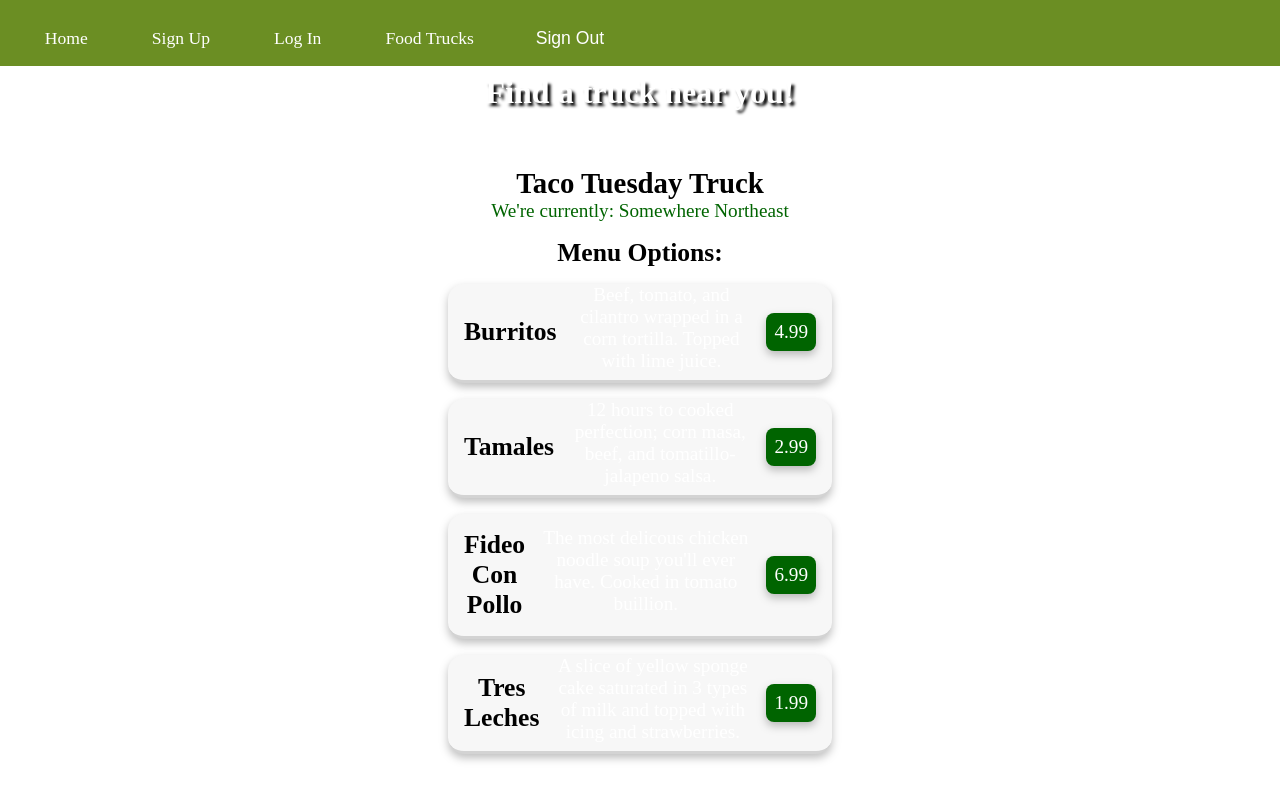
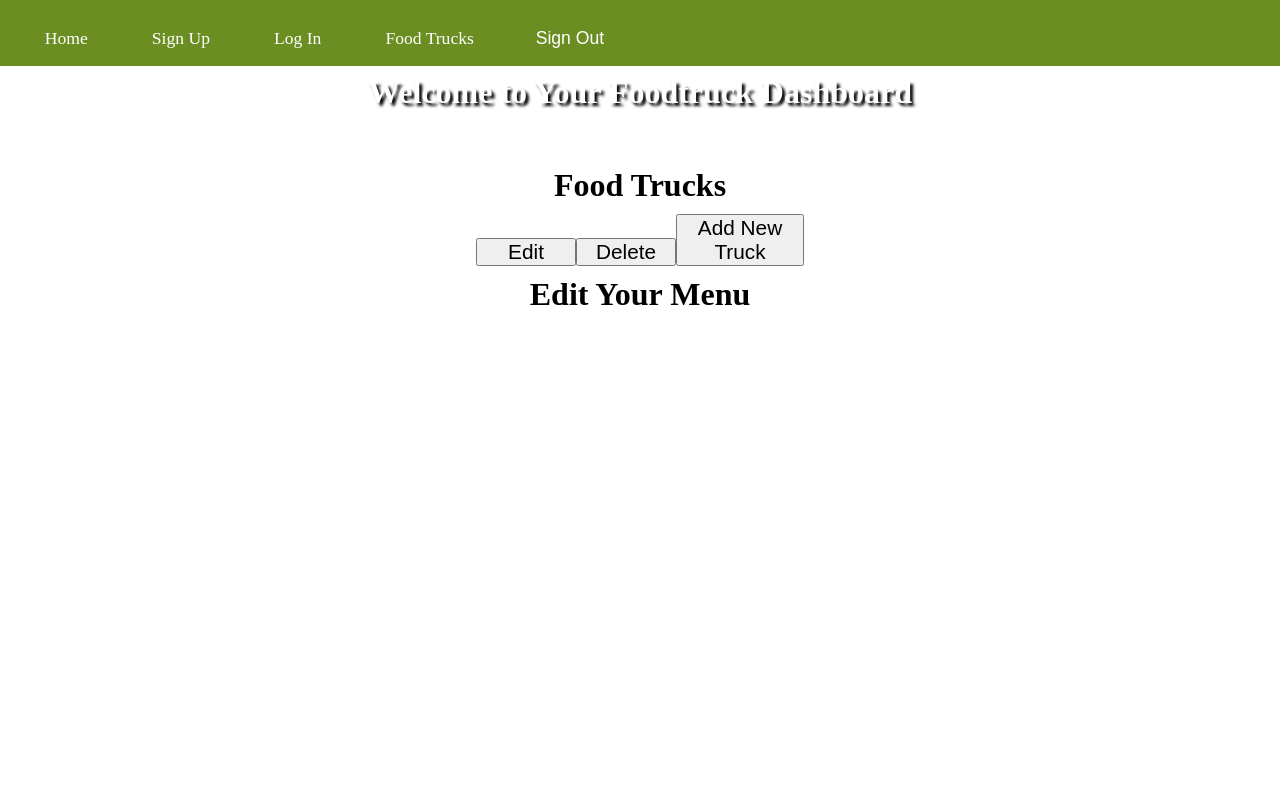
Before and after one commit to tt16-buildweek-foodtruck/FoodTruck-TrackR-front-end, a React (Create React App) app: page /foodtruck in a window 1280 px wide. Shown: the top 800 px of the page. Built offline with nearby package versions, Linux system fonts and the light colour scheme.

Commit message:
operator dashboard file structure

```diff
--- a/src/components/foodTruck/FoodTruck.js
+++ b/src/components/foodTruck/FoodTruck.js
@@ -1,5 +1,4 @@
 import React from "react";
-import { useParams, useHistory } from "react-router-dom";
 import { v4 as uuid } from "uuid";
 import { dummyData } from "../../constants/dummyMenuData";
 import { axiosWithAuth } from "../../utils/axiosWithAuth";
@@ -9,9 +8,7 @@ import "../../css/Foodtruck.css";
 
 const FoodTruck = () => {
 	const userId = "";
-	const truckId = "";
-	const operator = false;
-	const { push } = useHistory();
+	const operator = true;
 
 	const getFoodTruck = () => {
 		axiosWithAuth()
@@ -24,52 +21,28 @@ const FoodTruck = () => {
 			});
 	};
 
-	const editTruck = () => {
-		axiosWithAuth()
-			.post(`api/trucks/user${userId}/`)
-			.then((res) => {
-				console.log("POST FOOD TRUCK RES: ", res);
-				push("/update-truck/${}");
-			})
-			.catch((err) => {
-				console.log("POST FOOD TRUCK ERROR: ", err);
-			});
-
-		const deleteTruck = (event) => {
-			event.preventDefault();
-			axiosWithAuth()
-				.delete(`api/trucks/user${userId}/${truckId}`)
-				.then((res) => {
-					console.log("DELETE FOOD TRUCK RES: ", res);
-					push("/operator-dashboard");
-				})
-				.catch((err) => {
-					console.log("DELETE FOOD TRUCK ERROR: ", err);
-				});
-		};
-	};
-
 	return (
 		<div className="foodTruck__container">
-			<h1 className="foodTruck__container__title">Find a truck near you!</h1>
 			{operator === true
 				? dummyData.map((truck) => {
 						return (
-							<div>
-								<OperatorDashboard truck={truck} />
-								<div className="buttons">
-									<button className="dashbord-button">
-										Operator Dashboard
-									</button>
-									<button className="edit-button">Edit</button>
-									<button className="delete-button">Delete</button>
-								</div>
+							<div key={uuid()}>
+								<h1 className="foodTruck__container__title">
+									Welcome to Your Foodtruck Dashboard
+								</h1>
+								<OperatorDashboard
+									truck={truck}
+									className="foodTruck__container__dashboard"
+								/>
 							</div>
 						);
 				  })
 				: dummyData.map((truck) => {
 						return (
 							<div key={uuid()} className="foodTruck__container__card">
+								<h1 className="foodTruck__container__title">
+									Find a truck near you!
+								</h1>
 								<h3 className="foodTruck__container__card__title">
 									{truck.truckName}
 								</h3>
--- a/src/components/operatorDashboard/OperatorDashboard.js
+++ b/src/components/operatorDashboard/OperatorDashboard.js
@@ -1,22 +1,15 @@
 import React from "react";
-import { useHistory } from "react-router-dom";
+import OperatorFoodtruck from "./OperatorFoodtruck";
+import OperatorMenu from "./OperatorMenu";
 
 const OperatorDashboard = ({ truck }) => {
-	const { push } = useHistory();
-
-	const handleViewTruck = () => {};
-
-	const handleAddTruck = () => {
-		push("/add-food-truck");
-	};
-
 	return (
 		<div>
-			<h2>Food Trucks</h2>
-
-			<button onClick={handleAddTruck}>Add New Truck</button>
-
-			<div></div>
+			<div>
+				<h2>Food Trucks</h2>
+				<OperatorFoodtruck />
+				<OperatorMenu menu={truck.menuItems} />
+			</div>
 		</div>
 	);
 };
--- /dev/null
+++ b/src/components/operatorDashboard/OperatorFoodtruck.js
@@ -0,0 +1,49 @@
+import React from "react";
+import { useParams, useHistory } from "react-router-dom";
+import { axiosWithAuth } from "../../utils/axiosWithAuth";
+
+export default function OperatorFoodtruck() {
+	const userId = "";
+	const truckId = "";
+	const { push } = useHistory();
+
+	const handleViewTruck = () => {};
+
+	const handleAddTruck = () => {
+		push("/add-food-truck");
+	};
+
+	const editTruck = () => {
+		axiosWithAuth()
+			.post(`api/trucks/user${userId}/`)
+			.then((res) => {
+				console.log("POST FOOD TRUCK RES: ", res);
+				push("/update-truck/${}");
+			})
+			.catch((err) => {
+				console.log("POST FOOD TRUCK ERROR: ", err);
+			});
+		const deleteTruck = (event) => {
+			event.preventDefault();
+			axiosWithAuth()
+				.delete(`api/trucks/user${userId}/${truckId}`)
+				.then((res) => {
+					console.log("DELETE FOOD TRUCK RES: ", res);
+					push("/operator-dashboard");
+				})
+				.catch((err) => {
+					console.log("DELETE FOOD TRUCK ERROR: ", err);
+				});
+		};
+	};
+
+	return (
+		<div>
+			<div className="buttons">
+				<button className="edit-button">Edit</button>
+				<button className="delete-button">Delete</button>
+				<button onClick={handleAddTruck}>Add New Truck</button>
+			</div>
+		</div>
+	);
+}
--- /dev/null
+++ b/src/components/operatorDashboard/OperatorMenu.js
@@ -0,0 +1,19 @@
+import React from "react";
+import { v4 as uuid } from "uuid";
+
+export default function OperatorMenu({ menu }) {
+	return (
+		<div>
+			<h2>Edit Your Menu</h2>
+			{menu.map((item) => {
+				return (
+					<div key={uuid()}>
+						<p>{item.itemName}</p>
+						<p>{item.itemDescription}</p>
+						<p>{item.itemPrice}</p>
+					</div>
+				);
+			})}
+		</div>
+	);
+}
```
Also changed, not shown: 1 other file (tests, documents, lock files or other folders).
